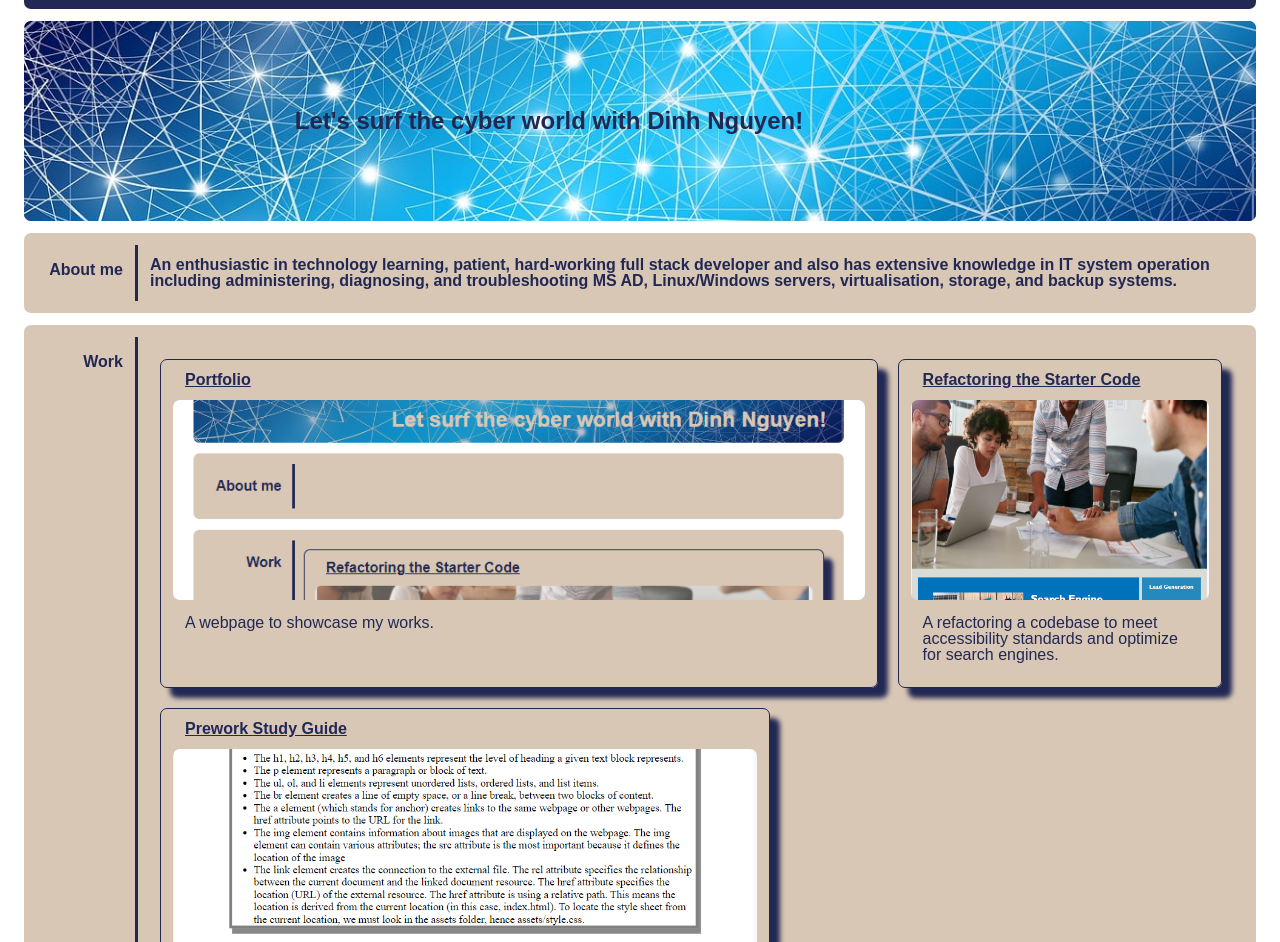
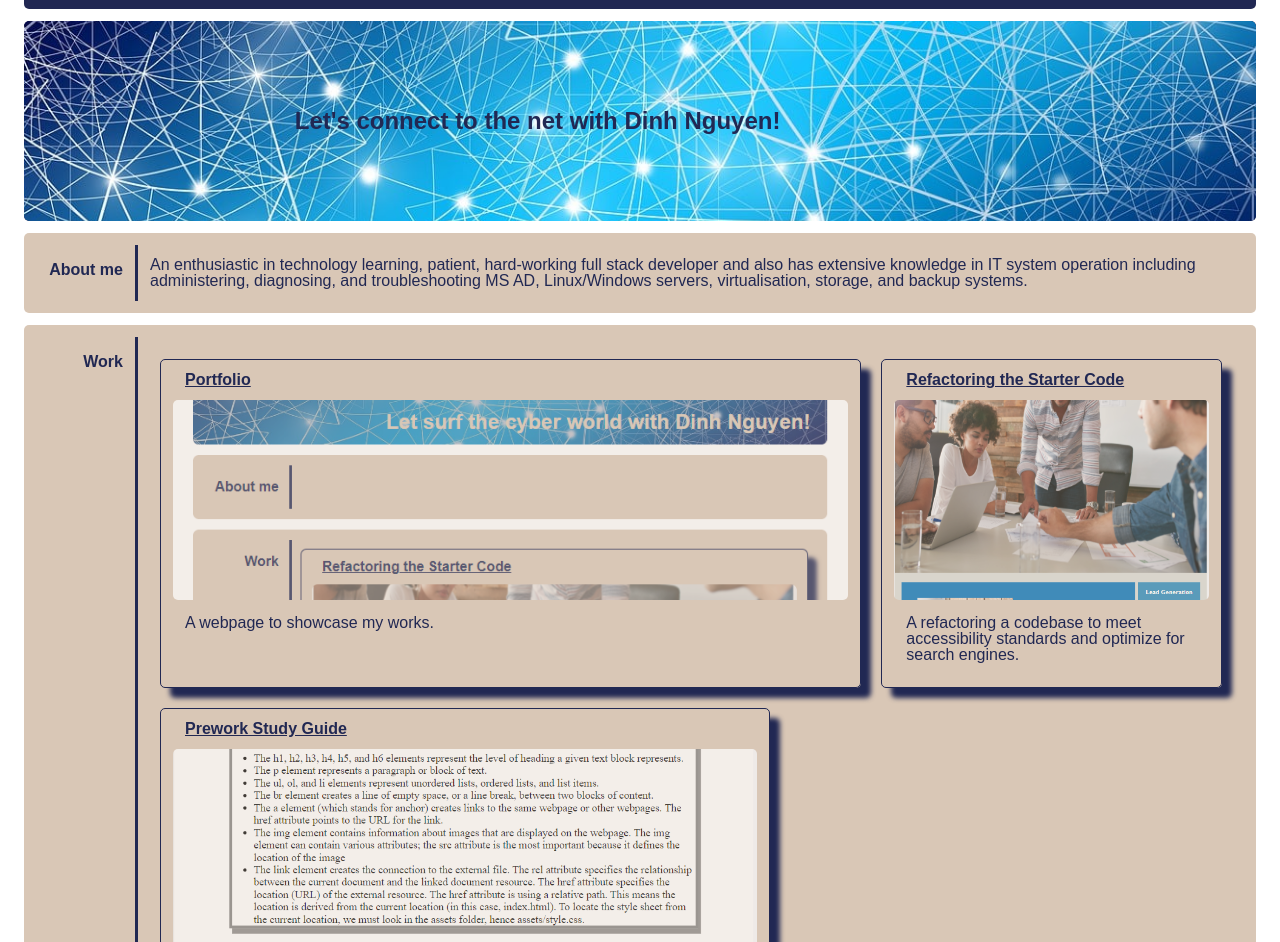
Before and after one commit to DinhN17/portfolio, a plain HTML site: page index.html in a window 1280 px wide. Shown: the part 138-1080 px from the top of the page. Drawn offline with Linux system fonts and the light colour scheme.

Commit message:
added comments and clean code

```diff
--- a/assets/css/style.css
+++ b/assets/css/style.css
@@ -4,9 +4,10 @@
     --cloud-burst: #212853;
     --orange: #ff7c00;
     --gin: #e0eae4;
-    --borderRadius: 7px;
+    --borderRadius: 5px;
 }
 
+/* Make a default for padding, border-radius, text color */
 * {
     padding: 12px;
     color: var(--cloud-burst);
@@ -54,8 +55,6 @@ img {
     color: var(--cloud-burst);
     position: absolute;
     align-self: center;
-    /* bottom: 1%;
-    right: 1%; */
     left: 21%;
     font-weight: bold;
 }
@@ -102,18 +101,17 @@ h2 {
     flex: 1 1 300px;
     box-shadow: 10px 10px 5px var(--cloud-burst);
     margin: 10px;
-    /* max-width: 610px; */
 }
 .card img {
     margin-top: 12px;
+    opacity: 0.7;
 }
 /* make the first card biggest */
 .card:nth-child(1) {
-    flex: 4 1 620px;
-    /* max-width: unset; */
+    flex: 2 1 620px;
 }
+/* stop last card uses all the width */
 .card:last-child {
-    /* flex: 4 1 620px; */
     max-width: 610px;
 }
 
@@ -141,7 +139,10 @@ main {
     flex: 1 1 300px;
     box-shadow: 10px 10px 5px var(--cloud-burst);
     margin: 22px;
-    /* padding: 12px; */
+}
+
+ul {
+    margin-left: 11px;
 }
 <!-- Icons sourced from fontawesome.com and w3schools.com -->
 .fa {
--- a/index.html
+++ b/index.html
@@ -29,7 +29,7 @@
         <!-- image sourced from https://pixabay.com/illustrations/network-networking-web-4636686/ -->
         <img src="./assets/images/network-4636686_1280.jpg" alt="network-image">
         <!-- <div class="title"> -->
-            <p class="title">Let's surf the cyber world with Dinh Nguyen!</p>
+            <p class="title">Let's connect to the net with Dinh Nguyen!</p>
         <!-- </div> -->
     </section>
 
@@ -38,7 +38,7 @@
         <!-- About me part -->
         <section >
             <h2 id="About-me">About me</h2>
-            <h4>An enthusiastic in technology learning, patient, hard-working full stack developer and also has extensive knowledge in IT system operation including administering, diagnosing, and troubleshooting MS AD, Linux/Windows servers, virtualisation, storage, and backup systems.</h4>
+            <p>An enthusiastic in technology learning, patient, hard-working full stack developer and also has extensive knowledge in IT system operation including administering, diagnosing, and troubleshooting MS AD, Linux/Windows servers, virtualisation, storage, and backup systems.</p>
         </section>
 
         <!-- Work part -->
@@ -67,6 +67,7 @@
         <section>
             <h2 id="Education">Education</h2>
             <div id="education-card">
+                <h3>Full Stack Developer Bootcamp at University of Adelaide, Australia</h3>
                 <h3>Bachelor of Computer Engineering at University of Technology, HCMC, Vietnam</h3>
                 <h3>Diploma of English Proficiency at TAFE SA, Adelaide, Australia</h3>
                 <h3>AWS Certified SysOps Administrator - Validation number: JGQ6ZNLK0NQE1137</h3>
```
Also changed, not shown: assets/images/600x400.png (deleted), assets/images/Avatar.PNG (deleted), assets/images/Screenshot.PNG (added).
